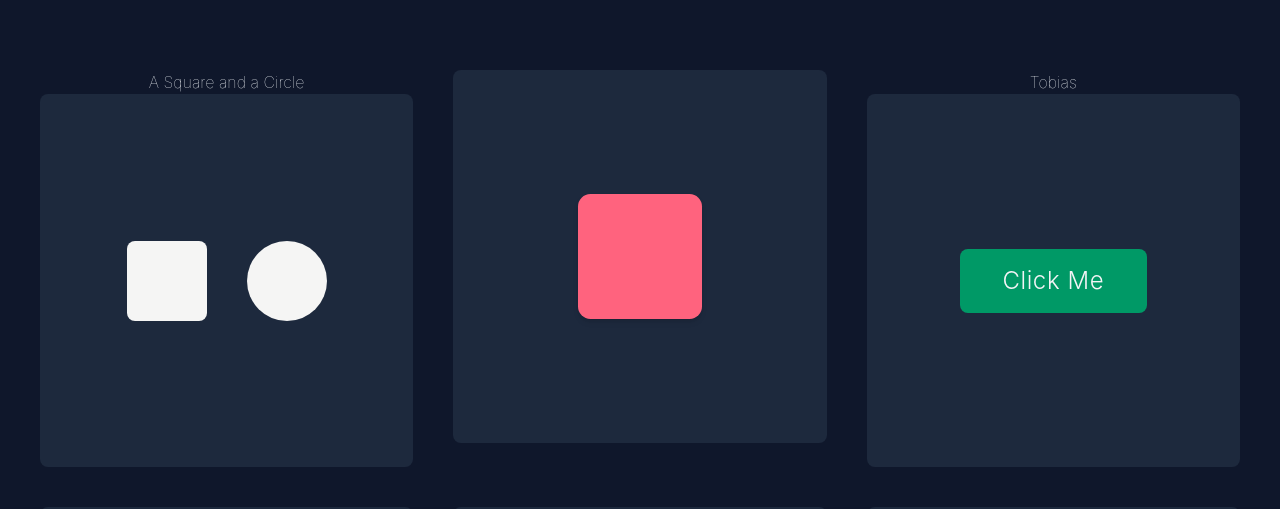
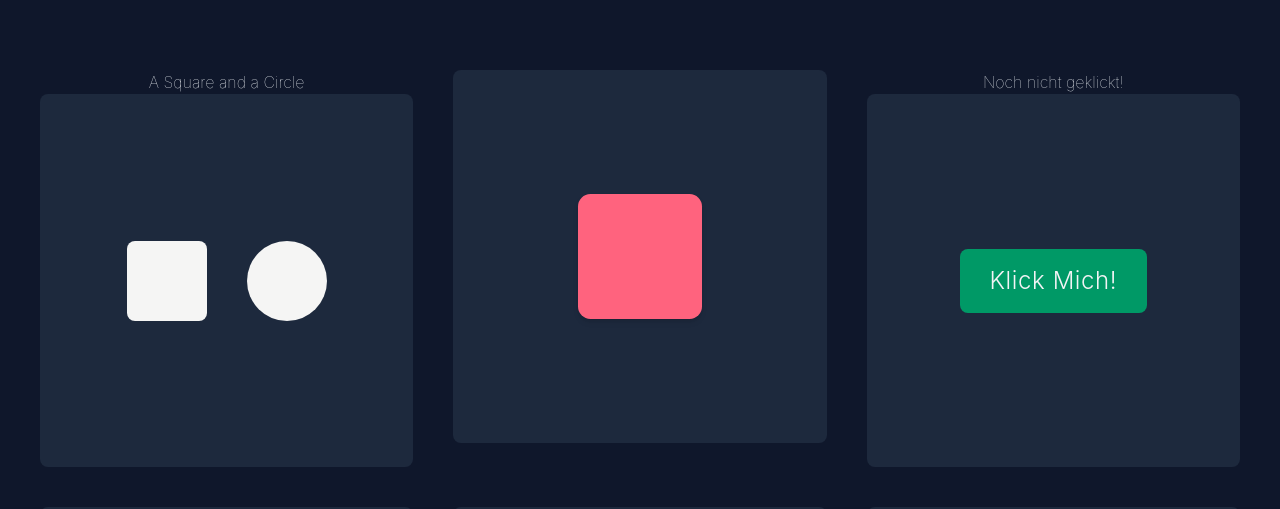
Before and after one commit to Explorier95/dashboard, a React (Vite) app in the folder dashboard/: page / in a window 1280 px wide. Shown: the part 130-639 px from the top of the page. Built offline with nearby package versions, Linux system fonts and the light colour scheme.

Commit message:
Kleinere Änderungen wie Verschönerungen

```diff
--- a/dashboard/src/App.jsx
+++ b/dashboard/src/App.jsx
@@ -51,35 +51,48 @@ const App = () => {
     }
   }, [isInView])
 
+  const titleElements = ["Tobias", "Holger", "Gert", "Hugo"];
+  const [title, setTitle] = useState("Noch nicht geklickt!") // Startwert
+
+  function handleSelect() {
+    const randomIndex = Math.floor(Math.random() * titleElements.length)
+    setTitle(titleElements[randomIndex])
+    console.log("Button clicked! New title:", titleElements[randomIndex]);
+  }
+
 
   return (
     <div className="flex flex-col gap-10 overflow-x-hidden">
       <h1 className="text-5xl trackingwide text-slate-100 text-center">IPN-Dashboard</h1>
       <p className="text-2xl text-white text-center "> Welcome to the IPN Dashboard</p>
       <motion.section
-        variants={{GridContainerVariants}}
+        variants={{ GridContainerVariants }}
         initial="hidden"
         animate="show"
         className="grid grid-cols-3 p-10 gap-10"
 
       > {/* Importet Component */}
         <CircleSquareFade
-        title="A Square and a Circle"
+          title="A Square and a Circle"
         />
 
-         {/* Importet Component */}
-        <InfinitySquare/>
+        {/* Importet Component */}
+        <InfinitySquare />
 
 
         {/* Importet Component */}
-        <ResponsiveButton/>
+        <div id="responsiveButtonTitle">
+          <h2 className="text-slate-100 font-thin text-1xl w-1/2 mx-auto text-center">{title}</h2>
+          <ResponsiveButton onSelect={handleSelect}>Klick Mich!</ResponsiveButton>
+        </div>
+
 
         {/* Importet Component */}
-        <SlidingSquare/>
+        <SlidingSquare />
 
-        <ScrollingIndicator/>
+        <ScrollingIndicator />
 
-        <motion.div variants={{GridContainerVariants}} className="bg-slate-800 aspect-square rounded-lg justify-center flex items-center gap-10">
+        <motion.div variants={{ GridContainerVariants }} className="bg-slate-800 aspect-square rounded-lg justify-center flex items-center gap-10">
           <motion.svg
             xmln="http://www.w3.org/2000/svg"
             viewBox="0 0 24 24"
@@ -120,12 +133,12 @@ const App = () => {
         </motion.p>
       </section>
       <motion.section
-        variants={{GridContainerVariants}}
+        variants={{ GridContainerVariants }}
         initial="hidden"
         animate="show"
         className="grid grid-cols-2 p-10 gap-10"
       >{/* Dashboard Section */}
-       <StudentOverview/>
+        <StudentOverview />
       </motion.section>
     </div>
   );
--- a/dashboard/src/components/circleSquareFade.jsx
+++ b/dashboard/src/components/circleSquareFade.jsx
@@ -1,11 +1,11 @@
-import { motion} from "framer-motion";
+import { motion } from "framer-motion";
 import { GridContainerVariants } from "./variants";
 
 function CircleSquareFade(props) {
     return (
         <div>
             <h2 className="text-slate-100 font-thin text-1xl w-1/2 mx-auto text-center">{props.title}</h2>
-        <motion.div variants={{GridContainerVariants}} className="bg-slate-800 aspect-square rounded-lg justify-center flex items-center gap-10">
+            <motion.div variants={{ GridContainerVariants }} className="bg-slate-800 aspect-square rounded-lg justify-center flex items-center gap-10">
 
                 <motion.div
                     className="w-20 h-20 bg-stone-100 rounded-lg"
--- a/dashboard/src/components/responsiveButton.jsx
+++ b/dashboard/src/components/responsiveButton.jsx
@@ -1,32 +1,20 @@
 import { motion } from "framer-motion";
 import { GridContainerVariants } from "./variants";
-import { useState } from "react";
 
-const titleElements = ["Tobias","Holger","Gert","Hugo"];
-
-function ResponsiveButton() {
-  const [title, setTitle] = useState(titleElements[0]) // Startwert
-
-  function randomPrompt() {
-    const randomIndex = Math.floor(Math.random() * titleElements.length)
-    setTitle(titleElements[randomIndex])
-  }
-
+function ResponsiveButton({onSelect, children}) {
 
   return (
     <motion.div
-    whileTap={{ backgroundColor: "#d3c634ff"}}
+      whileTap={{ backgroundColor: "#d3c634ff" }}
     >
-
-      <h2 id="randomTitle" className="text-slate-100 font-thin text-1xl w-1/2 mx-auto text-center">{title}</h2>
-        <motion.div variants={{GridContainerVariants}} className="bg-slate-800 aspect-square rounded-lg justify-center flex items-center gap-10">
+      <motion.div variants={{ GridContainerVariants }} className="bg-slate-800 aspect-square rounded-lg justify-center flex items-center gap-10">
         <motion.button className="bg-emerald-600 w-1/2 py-4 rounded-lg text-2xl text-gray-100 font-light tracking-wide"
           whileTap={{ scale: 0.9 }}
           whileHover={{ scale: 1.1, backgroundColor: "#34d399", boxShadow: "0px 0px 8px rgb(52,211,153)" }}
           transition={{ bounceDamping: 10, bounceStiffness: 600 }}
-            onClick={randomPrompt}
+          onClick={onSelect}
         >
-            Click Me
+          {children || "Change Name"}
         </motion.button>
       </motion.div>
     </motion.div>
```
Also changed, not shown: dashboard/src/components/infinitySquare.jsx (+4 -4 lines), dashboard/src/components/scrollingIndicator.jsx (+4 -4 lines), dashboard/src/components/slidingSquare.jsx (+4 -4 lines). Lines whose indentation alone changed are shown as unchanged.
